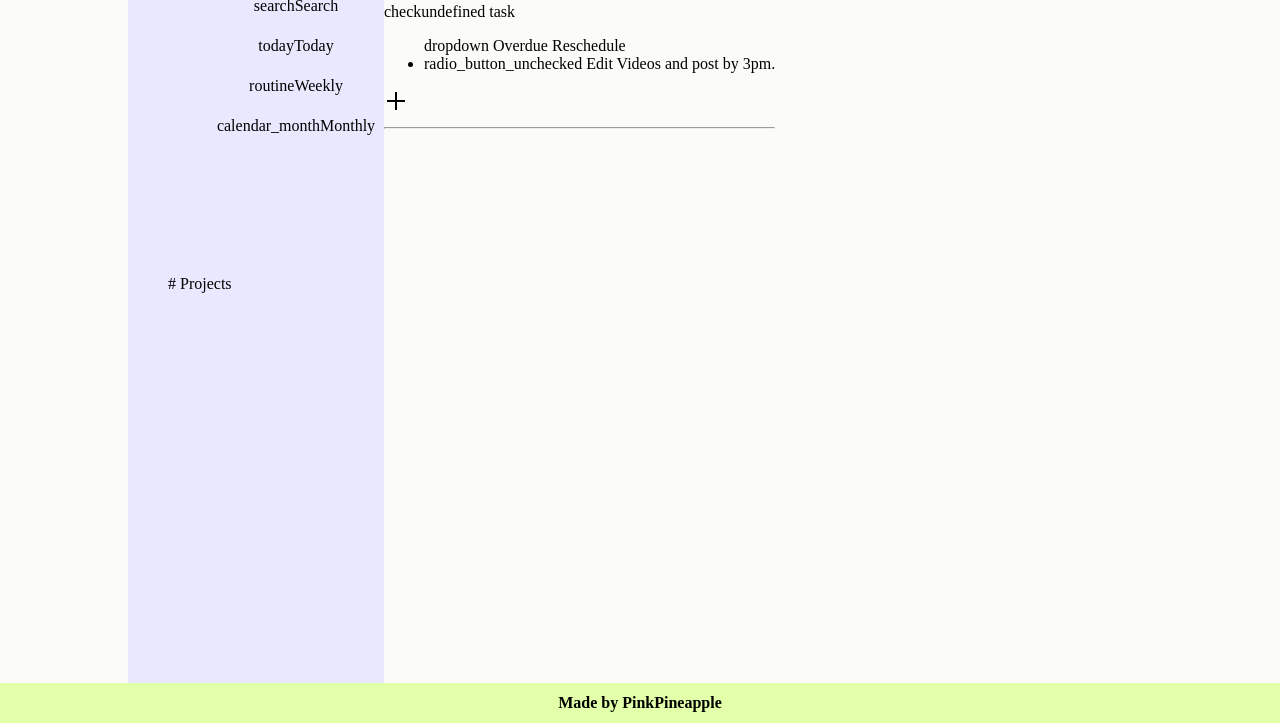
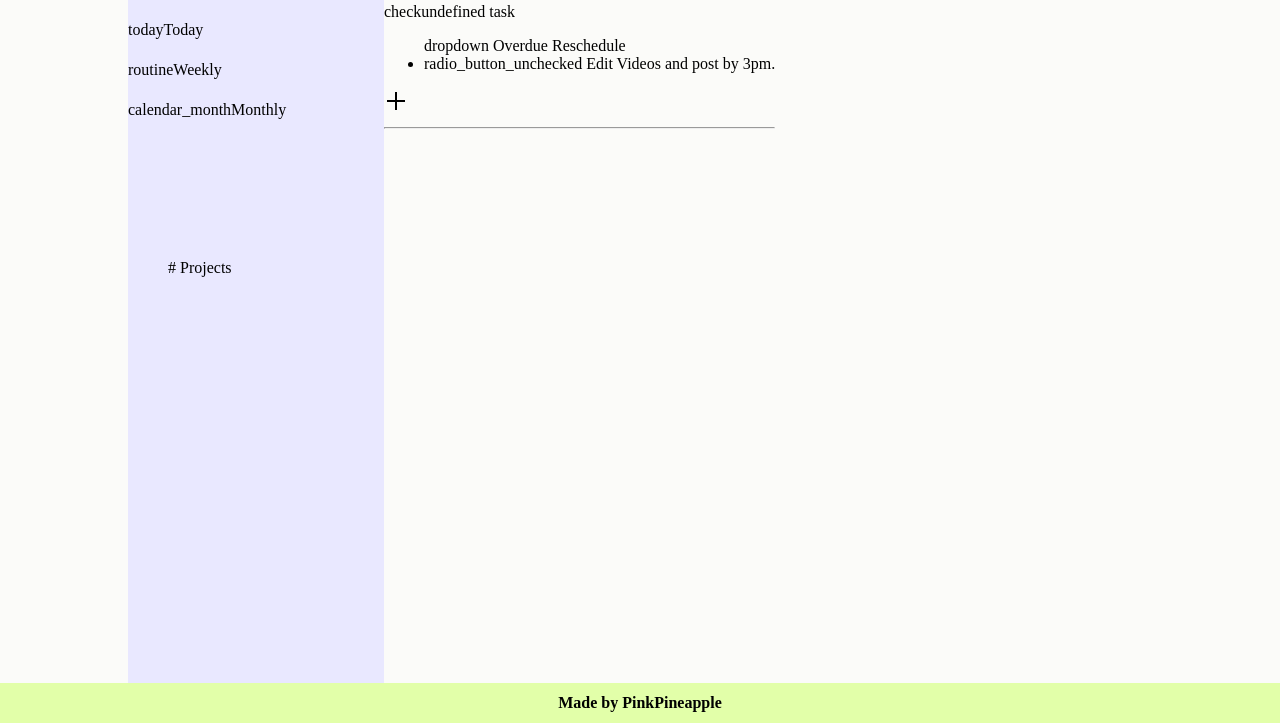
Before and after one commit to PinkPineapplee/todo02odin, a website built with webpack: page src/template.html in a window 1280 px wide. Shown: the part 77-800 px from the top of the page. Built offline with nearby package versions, Linux system fonts and the light colour scheme.

Commit message:
add more styles to profile nav

```diff
--- a/src/styles.css
+++ b/src/styles.css
@@ -62,13 +62,15 @@ span{
     height: 40vh;
     width: 100%;
     align-items: center;
+    padding: 0;
+    margin: 0;
 
 }
 
 .profile li, .myProjects li{
    height: 2.5rem;
    width: 100%;
-   text-align: center;
+   text-align: start;
    list-style: none;
 
 }
```
